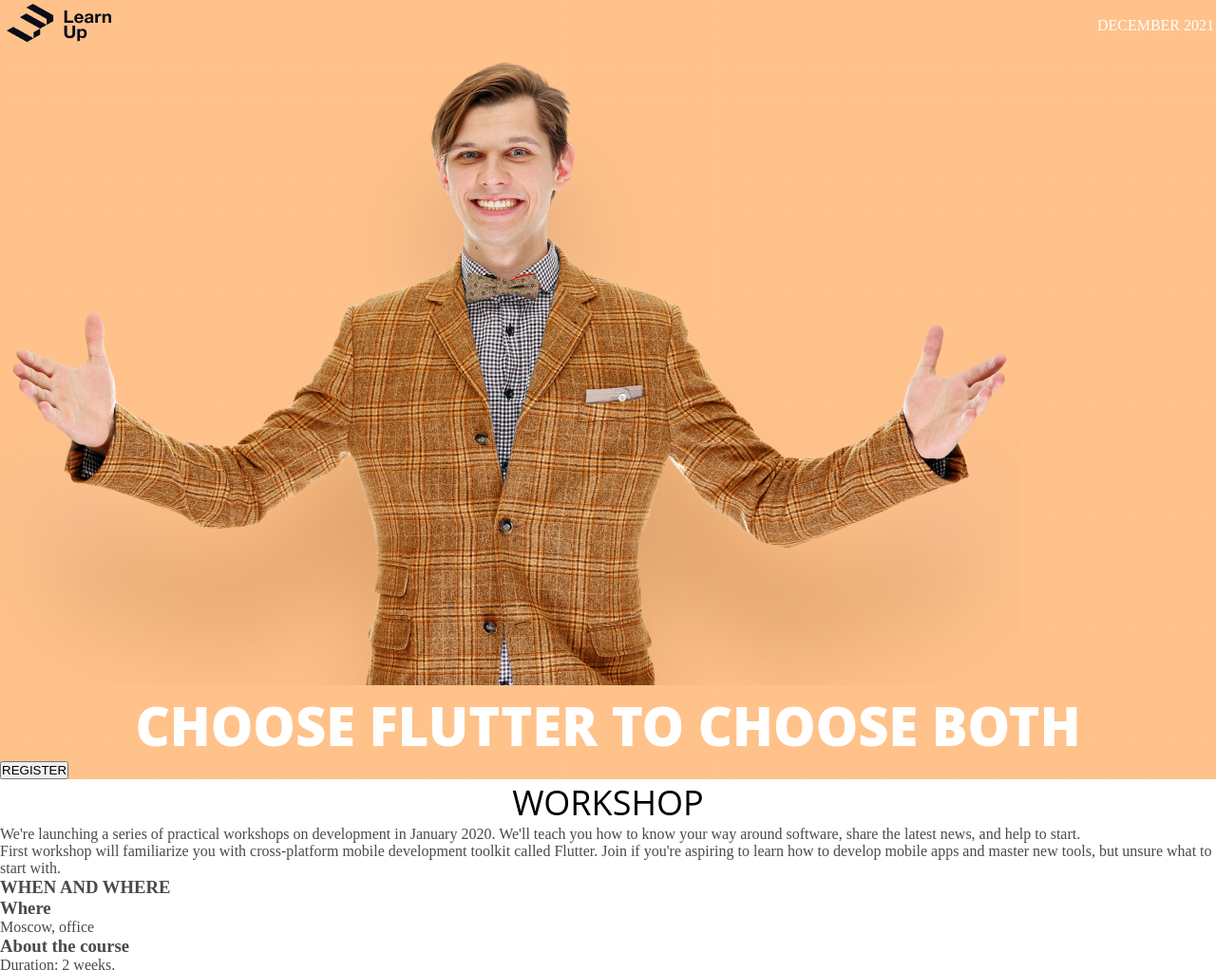
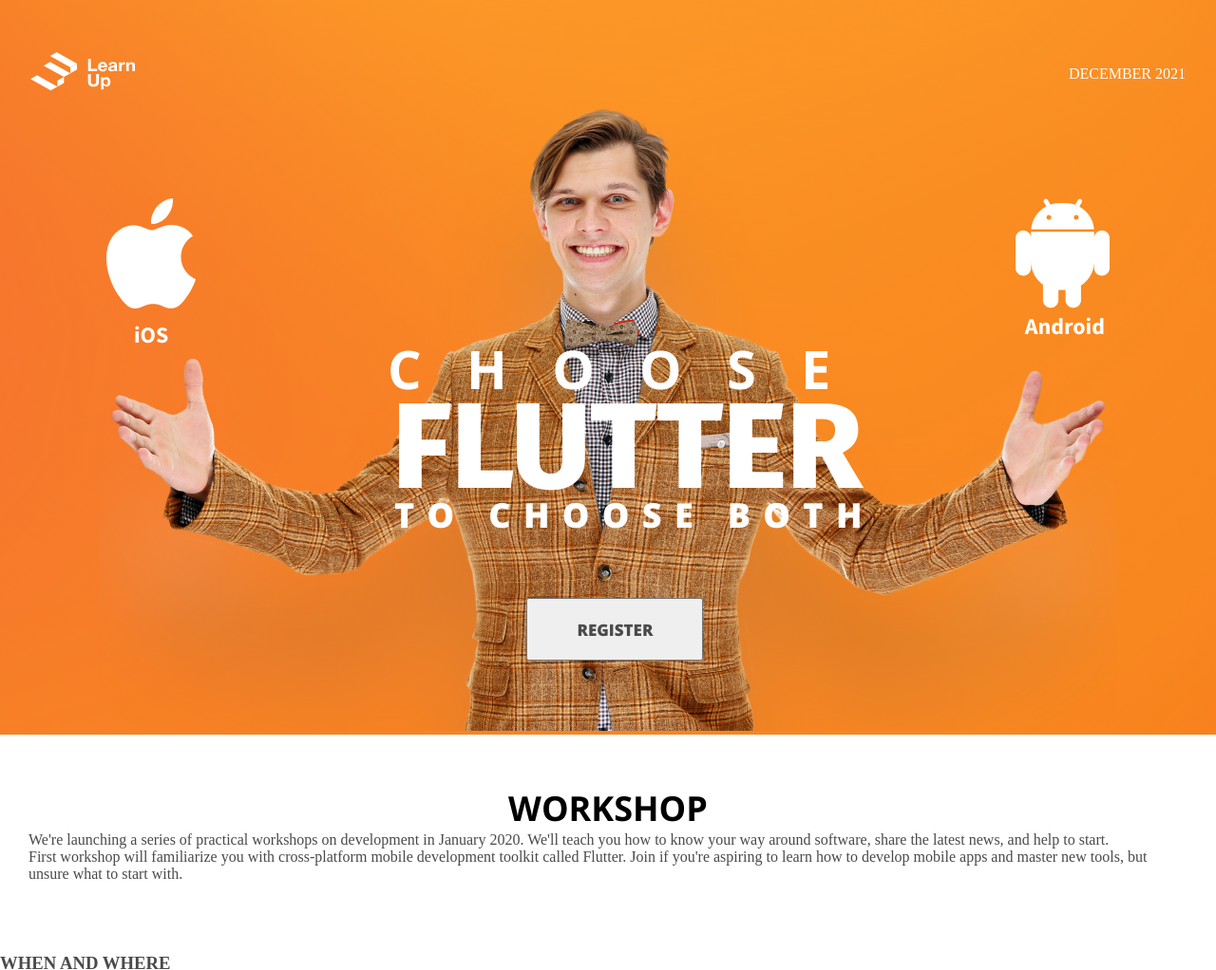
Before and after one commit to tassy0f/landing-1, a plain HTML site: page index.html in a window 1280 px wide. Shown: the top 1022 px of the page at 95% size. Drawn offline with nearby package versions, Linux system fonts and the light colour scheme.

Commit message:
1 block
Вёрстка первого блока

```diff
--- a/index.html
+++ b/index.html
@@ -3,17 +3,17 @@
     <title>Landing-1</title>
     <meta charset="utf-8">
     <link rel="stylesheet" href="style.css">
+    <link href="https://fonts.googleapis.com/css2?family=Fira+Sans:wght@800&family=Open+Sans:wght@700;800&family=Source+Sans+Pro:wght@700&display=swap" rel="stylesheet">
 </head>
 <html>
     <body>
         <div id="block1">
+           <div class="wrap">
                 <table class="logo-table">
                     <tr>
-                    <td>
+                        <td> <!-- Убрал отсюда srcset потому что svg масштабируется без потери качества. -->
                             <img
-                            src="./assets/logo-black.png"
-                            srcset="./assets/logo-black@2x.png 2x,
-                                    ./assets/logo-black@4x.png 4x"
+                                src="./assets/logo-black.svg"
                                 alt="Логотип"
                             >
                         </td>
@@ -22,16 +22,32 @@
                         </td>
                     </tr>
                 </table>
-            <img
-                src="./assets/human.png"
-                srcset="./assets/human@2x.png 2x"
-                srcset="./assets/human@4x.png 4x"
-                alt="Человек развел руки">
-
-            <h1>CHOOSE FLUTTER TO CHOOSE BOTH</h1>
+                <div class="human">
+                    <table class="brendLogo">
+                        <tr>
+                            <td>
+                                <img src="./assets/Apple.png" alt="Apple">
+                                <p class="ios-title">iOS</p>
+                            </td>
+                            <td class="al-right">
+                                <img src="./assets/Android.png" alt="Android">
+                                <p class="android-title">Android</p>
+                            </td>
+                        </tr>
+                    </table>
+                    <div class="title-wrap">
+                        <div class="title">
+                            <div class="choose">CHOOSE</div>
+                            <h1 class="flutter">FLUTTER</h1>
+                            <div class="both">TO CHOOSE BOTH</div>
+                        </div>
                         <button>REGISTER</button>
                     </div>
+                </div>
+           </div>
+        </div>
         <div id="block2">
+            <div class="wrap">
                 <h2>WORKSHOP</h2>
                 <p>
                     We're launching a series of practical workshops on development in January 2020. We'll
@@ -42,6 +58,7 @@
                     Flutter. Join if you're aspiring to learn how to develop mobile apps and master new
                     tools, but unsure what to start with.
                 </p>
+            </div>
         </div>
         <div id="block3">
             <h3>WHEN AND WHERE</h3>
--- a/style.css
+++ b/style.css
@@ -9,17 +9,132 @@
     color: #4A4A4A;
 }
 
+.wrap {
+    width: 100%;
+    max-height: 1240px;
+    margin: 0 auto;
+    padding-top: 53px;
+    padding-left: 30px;
+    padding-right: 30px;
+    padding-bottom: 74px;
+}
+
 #block1 {
-    background: linear-gradient(0deg, rgba(255,133,22,0.5), rgba(255, 133, 22, 0.5));
+    width: 100%;
+    height: 774px;
+    background: linear-gradient(0deg, rgba(255,133,22,0.5), rgba(255, 133, 22, 0.5)), url(./assets/bg_orange.jpg) no-repeat;
+    background-size: cover;
     color: #fff;
 }
 
-h1 {
+.human {
+    margin: 0 auto;
+    width: 1072px;
+    height: 668px;
+    background: url(./assets/human.png);
+    position: relative;
+}
+
+.title-wrap{
+    position: absolute;
+    text-align: center;
+    left: 50%;
+    top: 50%;
+    margin-left: -257px;
+    margin-top: -108px;
+    padding-left: 25px;
+    padding-top: 22px;
+}
+
+.title {
+    margin-bottom: 63px;
+}
+
+.title-wrap button {
+    margin-right: 35px;
+    width: 186px;
+    height: 66px;
+    font-family: Open Sans;
+    font-style: normal;
+    font-weight: 800;
+    font-size: 17px;
+    line-height: 23px;
+    text-align: center;
+    text-transform: uppercase;
+
+    color: #4A4A4A;
+}
+
+/*h1 {
     font-family: 'Open Sans';
     font-weight: 800;
     font-size: 56px;
     text-align: center;
     text-transform: uppercase;
+}*/
+
+.choose {
+    font-family: 'Open Sans';
+    font-style: normal;
+    font-weight: bold;
+    font-size: 56px;
+    line-height: 76px;
+    text-align: center;
+    letter-spacing: 0.845em;
+    text-transform: uppercase;
+    color: #FFFFFF;
+}
+
+.flutter {
+    font-family: 'Fira Sans';
+    font-style: normal;
+    font-weight: 800;
+    font-size: 128px;
+    line-height: 154px;
+    text-align: center;
+    color: #FFFFFF;
+    margin-top: -32px;
+    margin-right: 9px;
+}
+
+.both {
+    font-family: 'Open Sans';
+    font-style: normal;
+    font-weight: 800;
+    font-size: 36px;
+    line-height: 49px;
+    text-align: center;
+    letter-spacing: 0.37em;
+    text-transform: uppercase;
+    color: #FFFFFF;
+    margin-top: -30px;
+    margin-right: -6px;
+}
+
+.brendLogo {
+    padding-top: 105px;
+    padding-left: 6px;
+    padding-right: 6px;
+    width: 100%;
+}
+
+.brendLogo p {
+    font-family: 'Source Sans Pro';
+    font-style: normal;
+    font-weight: bold;
+    font-size: 24px;
+    line-height: 30px;
+    color: #FFFFFF;
+}
+
+.ios-title {
+    padding-left: 29px;
+    padding-top: 9px;
+}
+
+.android-title {
+    padding-right: 5px;
+    padding-bottom: 9px;
 }
 
 h2 {
```
Also changed, not shown: assets/Android.png (added), assets/Apple.png (added), assets/bg_orange.jpg (added), assets/logo-black.svg (added). Lines whose indentation alone changed are shown as unchanged.
